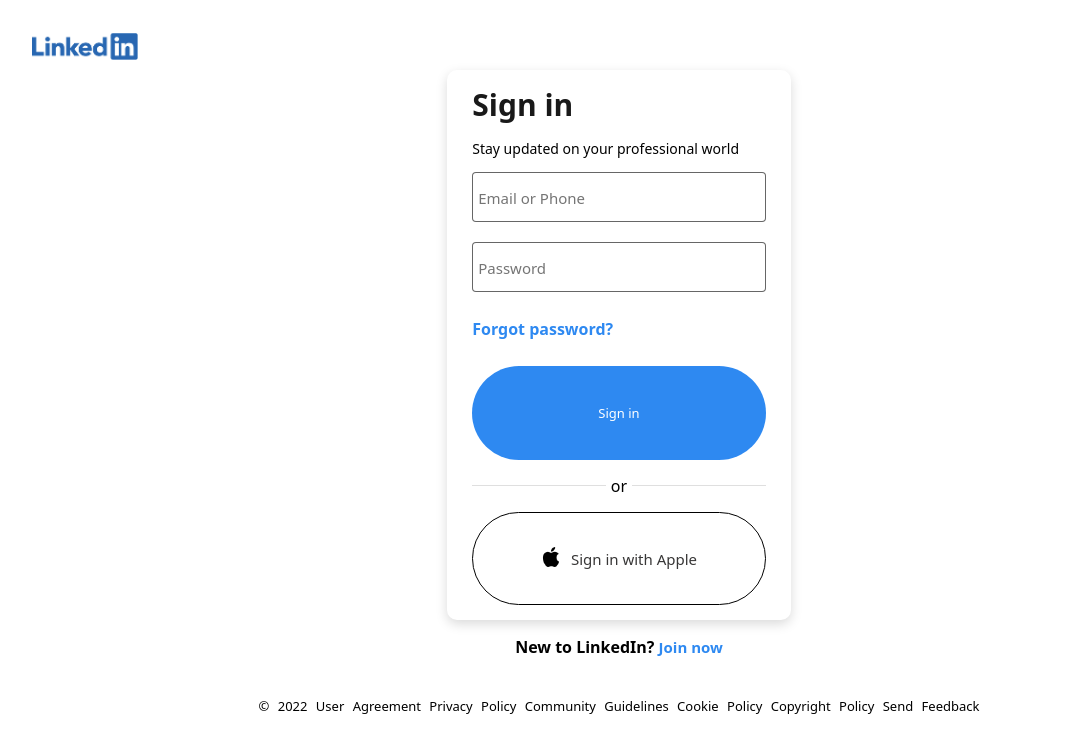
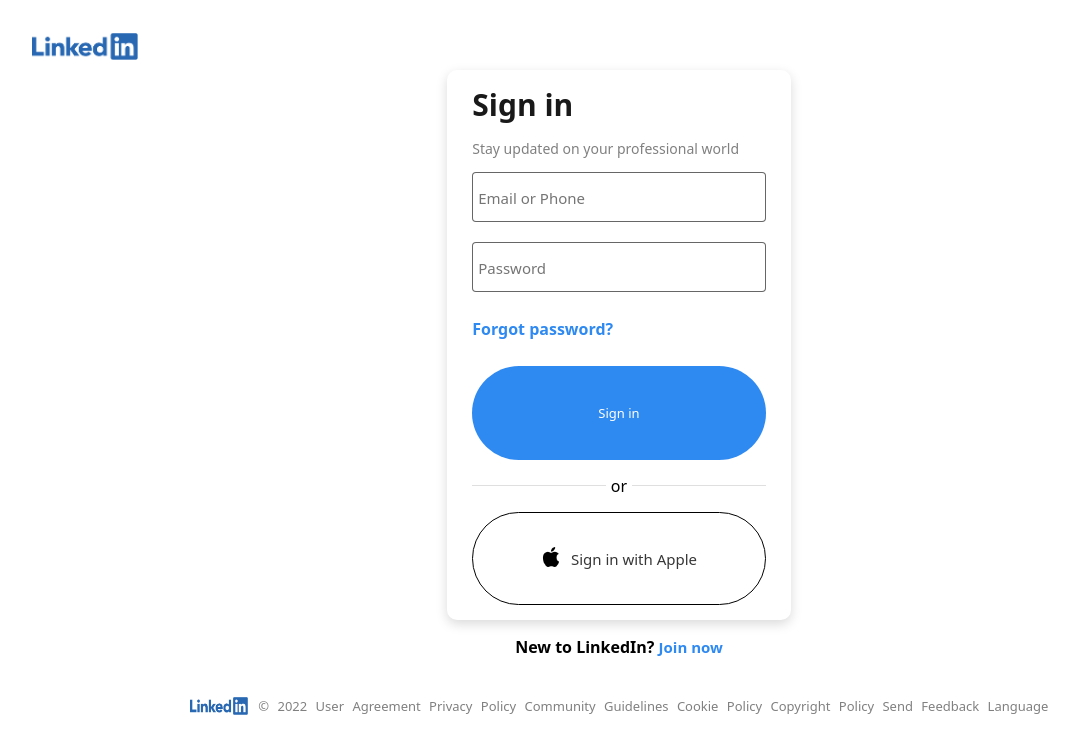
Before and after one commit to adesuyi11/linkedin-lp, a plain HTML site: page index.html in a window 1280 px wide. Shown: the whole page, without its empty margins (21-1100 px from the left). Drawn offline with Linux system fonts and the light colour scheme.

Commit message:
I ajusted my footer

```diff
--- a/index.html
+++ b/index.html
@@ -52,14 +52,17 @@
     <!-- Footer -->
     <div class="footer">
       <p>
-        © 2022
+        <img class="logo-footer" src="/images/linkedin.png" alt="LinkedIn">
+        &copy; 2022
         User Agreement
         Privacy Policy
         Community Guidelines
         Cookie Policy
         Copyright Policy
         Send Feedback
+        Language
         </p>
+
     </div>
   </div>
 
--- a/style.css
+++ b/style.css
@@ -124,9 +124,23 @@
   /* margin-top: -3px; */
 }
 
+p{
+  display: flex;
+  justify-content: center;
+  font-size: 13px;
+  color: grey;
+}
+
 .footer{
   display: flex;
   justify-content: center;
+  align-items: center;
   font-size: 13px;
   word-spacing: 5px;
+  width: 100%;
 }
+
+.logo-footer{
+  width: 5%;
+  margin-right: 10px;
+}
```
